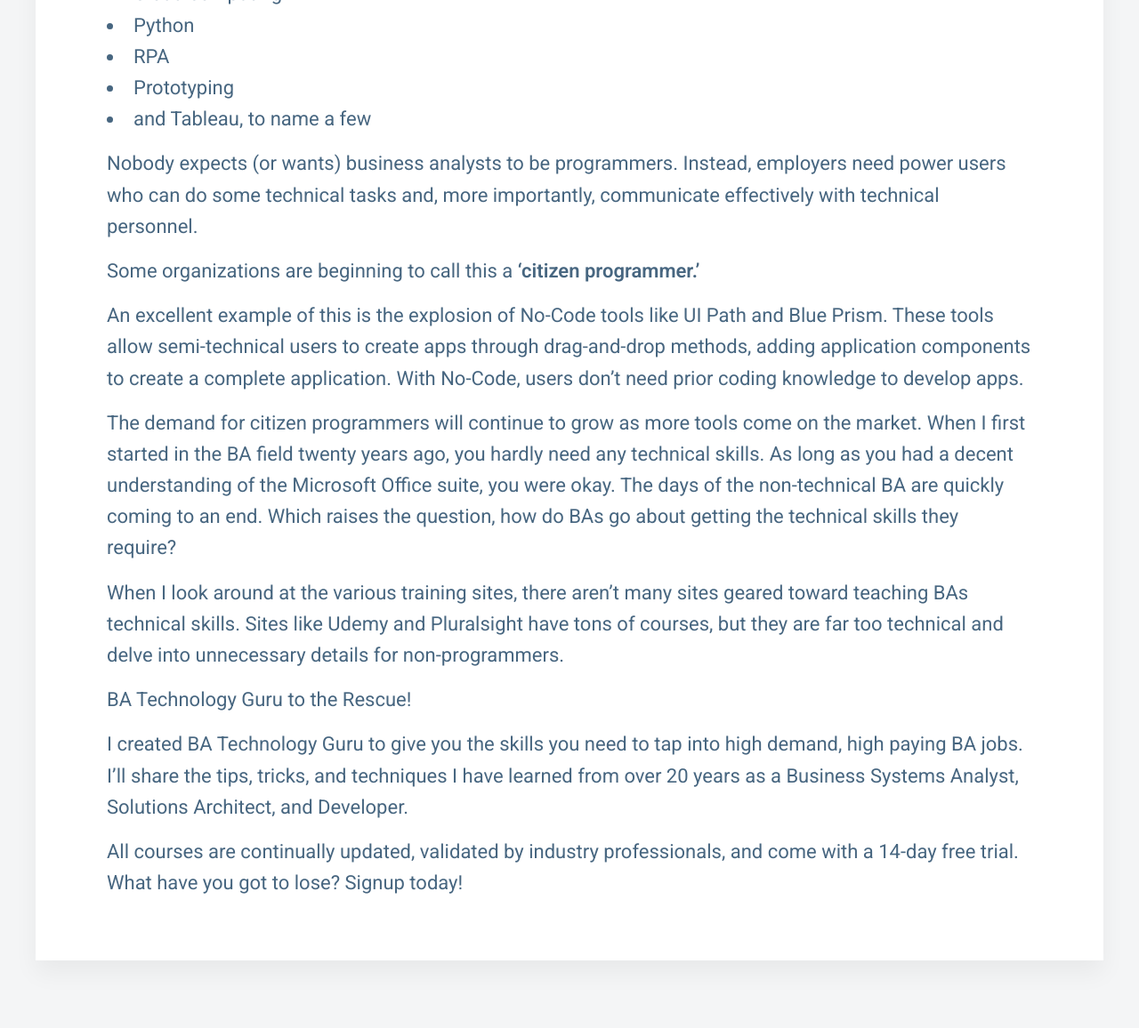
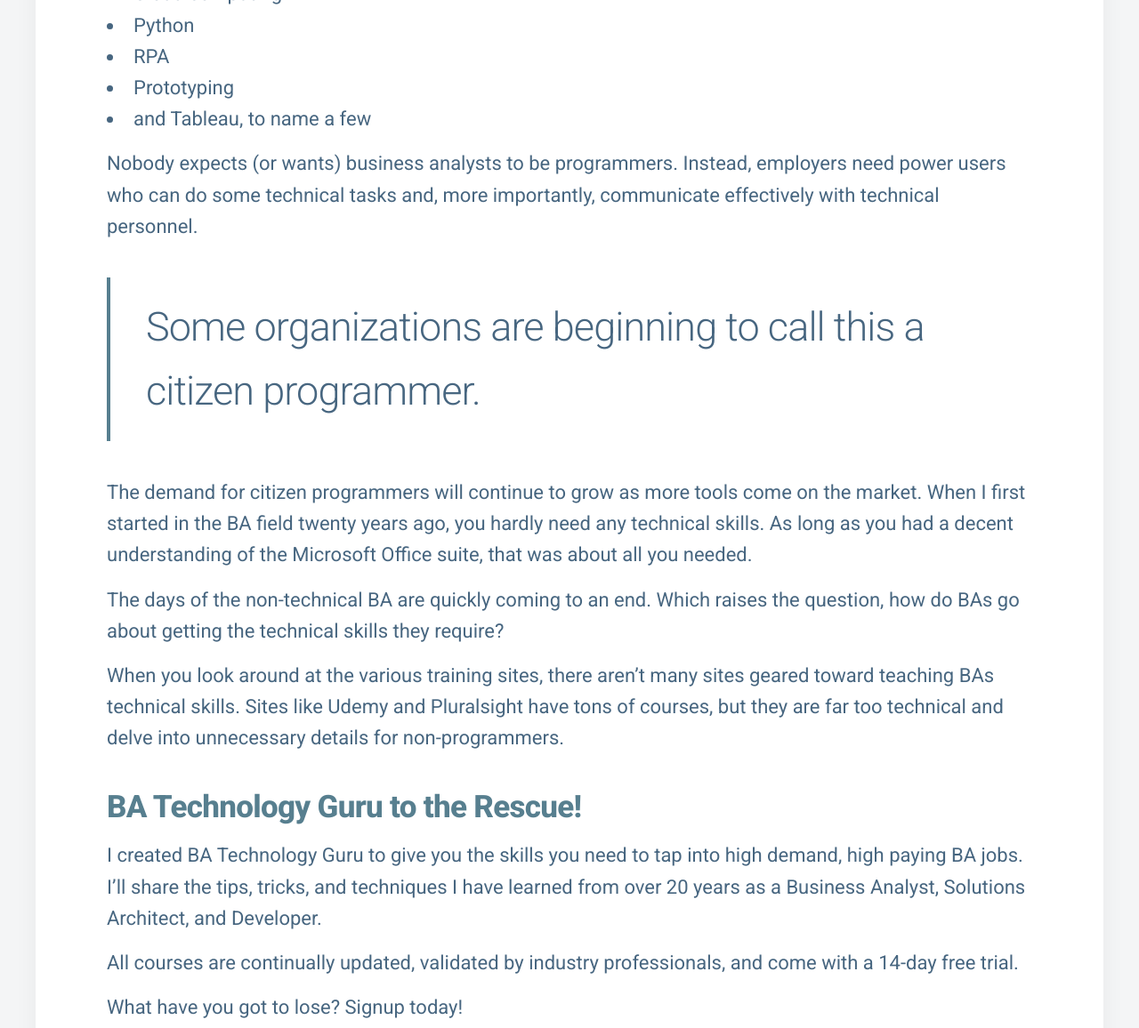
Before and after one commit to batechnologyguru/batetechnology, a Jekyll site: the page built from _posts/2020-10-28-batechnology-guru-launch.md, in a window 1280 px wide and 1400 px high, scrolled down 1578 px, cut to the strip 0-1156 px from the top of the window. Shown: the whole strip at 89% size. Built offline with Jekyll 4.4.1, drawn with Linux system fonts in a browser that asks for light colours; nearby versions of some CDN libraries; some web fonts are replaced.

Commit message:
Update from Forestry.io batechnologyguru updated _posts/2020-10-28-batechnology-guru-launch.md

```diff
--- a/_posts/2020-10-28-batechnology-guru-launch.md
+++ b/_posts/2020-10-28-batechnology-guru-launch.md
@@ -31,16 +31,18 @@ What they are asking for is technical skills:
 
 Nobody expects (or wants) business analysts to be programmers. Instead, employers need power users who can do some technical tasks and, more importantly, communicate effectively with technical personnel.
 
-Some organizations are beginning to call this a **'citizen programmer.'**
+> Some organizations are beginning to call this a citizen programmer.
 
-An excellent example of this is the explosion of No-Code tools like UI Path and Blue Prism. These tools allow semi-technical users to create apps through drag-and-drop methods, adding application components to create a complete application. With No-Code, users don't need prior coding knowledge to develop apps.
+The demand for citizen programmers will continue to grow as more tools come on the market. When I first started in the BA field twenty years ago, you hardly need any technical skills. As long as you had a decent understanding of the Microsoft Office suite, that was about all you needed.
 
-The demand for citizen programmers will continue to grow as more tools come on the market. When I first started in the BA field twenty years ago, you hardly need any technical skills. As long as you had a decent understanding of the Microsoft Office suite, you were okay. The days of the non-technical BA are quickly coming to an end. Which raises the question, how do BAs go about getting the technical skills they require?
+The days of the non-technical BA are quickly coming to an end. Which raises the question, how do BAs go about getting the technical skills they require?
 
-When I look around at the various training sites, there aren't many sites geared toward teaching BAs technical skills. Sites like Udemy and Pluralsight have tons of courses, but they are far too technical and delve into unnecessary details for non-programmers.
+When you look around at the various training sites, there aren't many sites geared toward teaching BAs technical skills. Sites like Udemy and Pluralsight have tons of courses, but they are far too technical and delve into unnecessary details for non-programmers.
 
-BA Technology Guru to the Rescue!
+## BA Technology Guru to the Rescue!
 
-I created BA Technology Guru to give you the skills you need to tap into high demand, high paying BA jobs. I'll share the tips, tricks, and techniques I have learned from over 20 years as a Business Systems Analyst, Solutions Architect, and Developer.
+I created BA Technology Guru to give you the skills you need to tap into high demand, high paying BA jobs. I'll share the tips, tricks, and techniques I have learned from over 20 years as a Business Analyst, Solutions Architect, and Developer.
 
-All courses are continually updated, validated by industry professionals, and come with a 14-day free trial. What have you got to lose? Signup today!
+All courses are continually updated, validated by industry professionals, and come with a 14-day free trial.
+
+What have you got to lose? Signup today!
```
